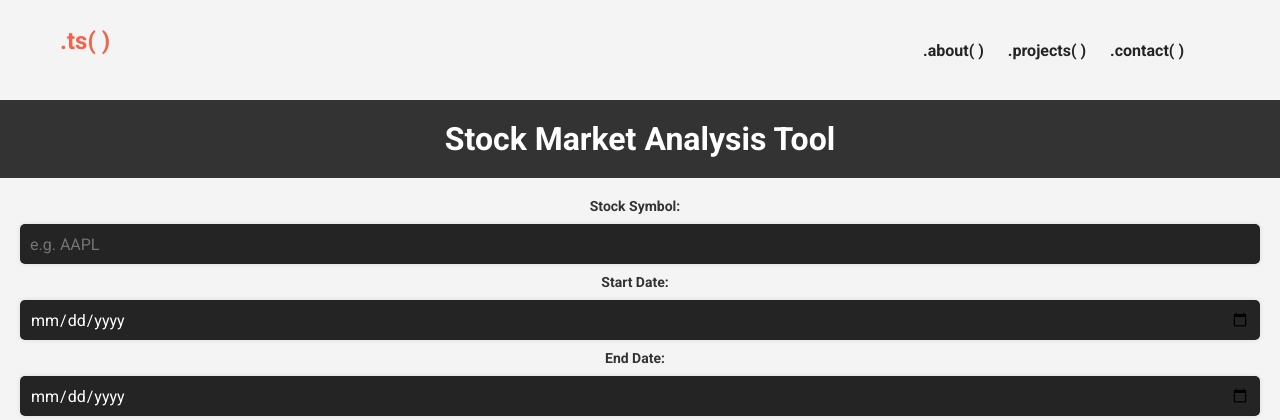
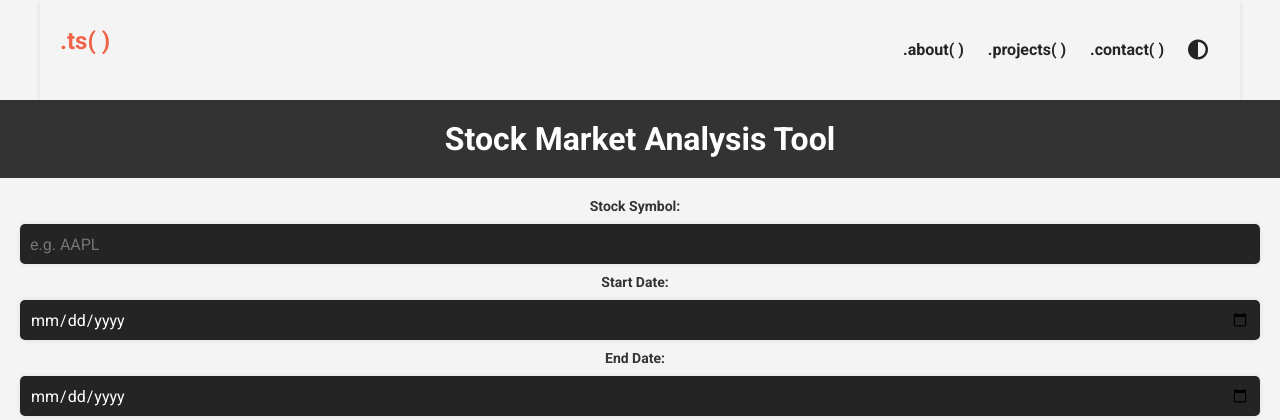
Before and after one commit to tobyrs/StockMarket_Analysis_Tool, a Flask app: page / in a window 1280 px wide. Shown: the top 420 px of the page. Run offline with Flask 3, Linux system fonts and the light colour scheme; some libraries are stand-ins or nearby versions.

Commit message:
Update: UI impovements

```diff
--- a/static/css/styles.css
+++ b/static/css/styles.css
@@ -83,6 +83,9 @@ canvas {
     align-items: center;
     padding: 20px;
 }
+
+
+
 
 
 
@@ -838,3 +841,16 @@ canvas {
       padding: 40px;
     }
   }
+
+
+nav {
+    padding: 20px 0;
+    background-color: #f4f4f4;
+    box-shadow: 0 2px 5px rgba(0, 0, 0, 0.1);
+}
+.text-logo {
+    margin-left: 20px;
+}
+.nav__link--list {
+    margin-right: 20px;
+}
--- a/templates/index.html
+++ b/templates/index.html
@@ -8,6 +8,7 @@
     <link rel="stylesheet" href="{{ url_for('static', filename='css/styles.css') }}">
     <script src="https://cdn.jsdelivr.net/npm/chart.js"></script>
     <script src="https://cdn.jsdelivr.net/npm/chartjs-adapter-date-fns@3.0.0/dist/chartjs-adapter-date-fns.bundle.min.js"></script>
+    <script src="https://kit.fontawesome.com/c8e4d183c2.js" crossorigin="anonymous"></script>
 </head>
 
 <body>
@@ -70,7 +71,6 @@
         <button onclick="backTestStrategy()">Run Backtest</button>
     </div>
 
-
     <div id="loading">Fetching data...</div>
     <div id="error">An error occurred while fetching data.</div>
     <!-- Added Strategy Results Container -->
```
Lines whose indentation alone changed are shown as unchanged.
